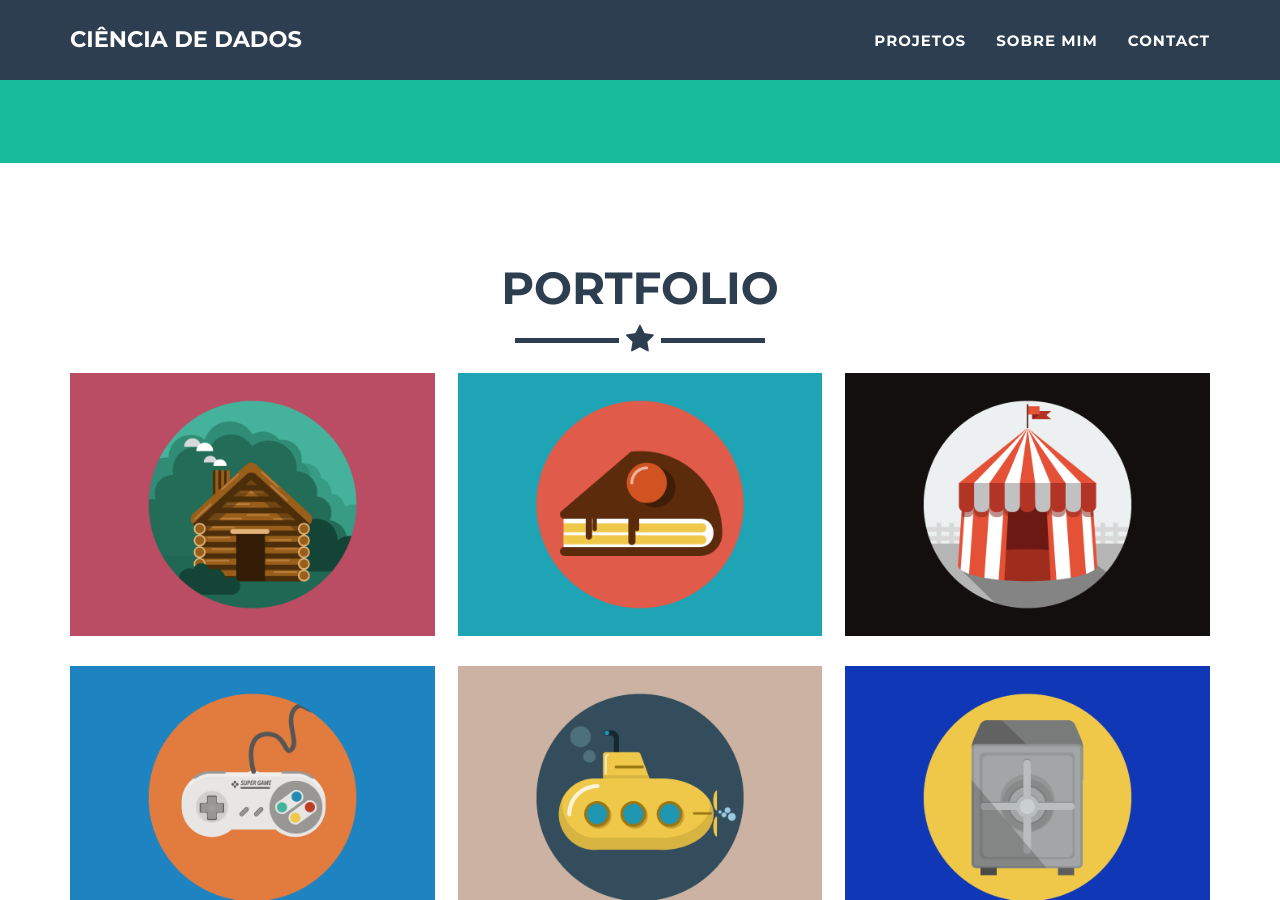
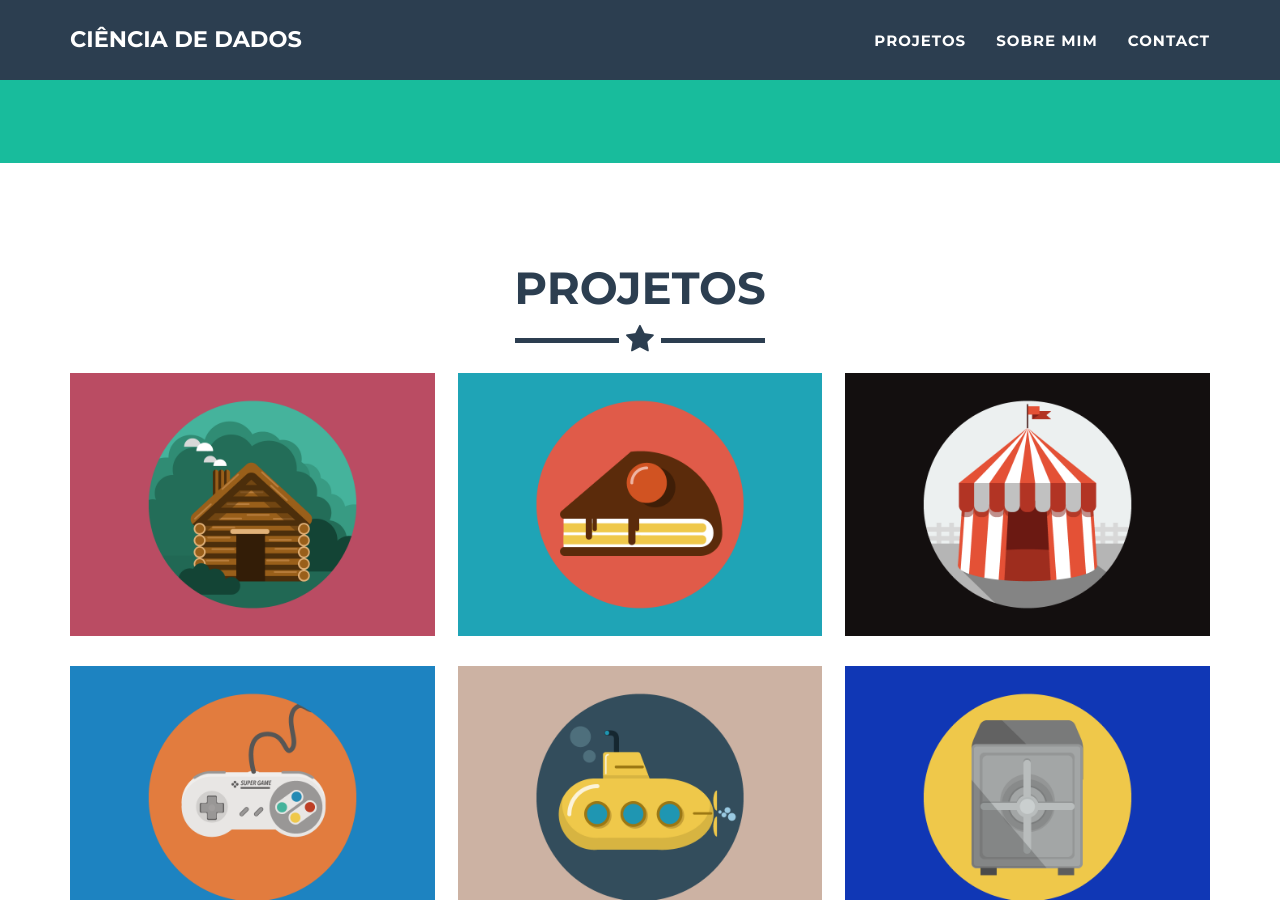
Before and after one commit to Jefferson019/DataScience, a Jekyll site: the page built from _posts/2014-07-18-project-1.markdown, in a window 1280 px wide and 900 px high, scrolled down 714 px. Built offline with Jekyll 4.4.1, drawn with Linux system fonts in a browser that asks for light colours.

Commit message:
Update portfolio_grid.html

```diff
--- a/_includes/portfolio_grid.html
+++ b/_includes/portfolio_grid.html
@@ -4,7 +4,7 @@
         <div class="container portfolio-flex-grid">
             <div class="row">
                 <div class="col-lg-12 text-center">
-                    <h2>Portfolio</h2>
+                    <h2>Projetos</h2>
                     <hr class="star-primary">
                 </div>
             </div>
```
